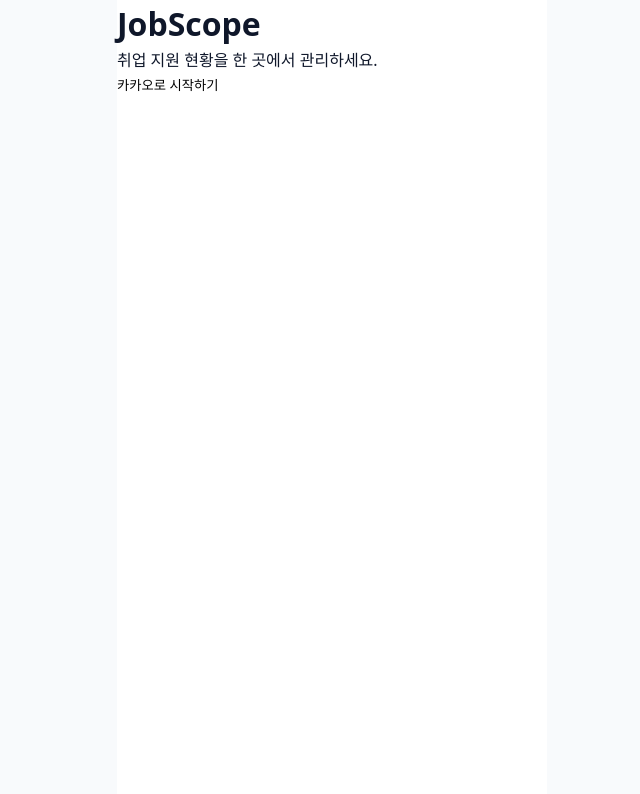
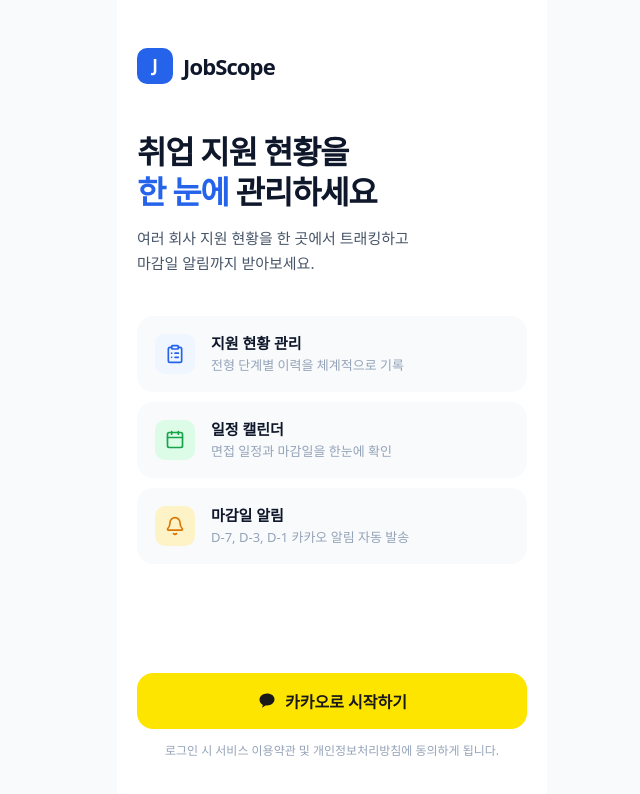
Before and after one commit to 2000JCH/jobscope, a React (Vite) app in the folder jobscope-frontend/: page / in a window 1280 px wide. Shown: the top 794 px of the page, without its empty margins (308-948 px from the left). Built offline with nearby package versions, Linux system fonts and the light colour scheme; no server answers; a web font is replaced by a local one.

Commit message:
style: 랜딩 페이지 UI 개선
- 로고 + 히어로 문구 + 기능 소개 카드 3개 레이아웃
- 카카오 로그인 버튼 스타일 적용

```diff
--- a/jobscope-frontend/src/pages/MainPage.jsx
+++ b/jobscope-frontend/src/pages/MainPage.jsx
@@ -1,8 +1,31 @@
 import { useEffect } from 'react';
 import { useNavigate } from 'react-router-dom';
 import { useAuthStore } from '../stores/useAuthStore';
+import { ClipboardList, Calendar, Bell } from 'lucide-react';
+import styles from './MainPage.module.css';
 
 const KAKAO_AUTH_URL = `https://kauth.kakao.com/oauth/authorize?client_id=${import.meta.env.VITE_KAKAO_CLIENT_ID}&redirect_uri=${import.meta.env.VITE_KAKAO_REDIRECT_URI}&response_type=code&scope=talk_message`;
+
+const FEATURES = [
+  {
+    icon: ClipboardList,
+    colorClass: 'iconBlue',
+    title: '지원 현황 관리',
+    desc: '전형 단계별 이력을 체계적으로 기록',
+  },
+  {
+    icon: Calendar,
+    colorClass: 'iconGreen',
+    title: '일정 캘린더',
+    desc: '면접 일정과 마감일을 한눈에 확인',
+  },
+  {
+    icon: Bell,
+    colorClass: 'iconOrange',
+    title: '마감일 알림',
+    desc: 'D-7, D-3, D-1 카카오 알림 자동 발송',
+  },
+];
 
 function MainPage() {
   const navigate = useNavigate();
@@ -14,17 +37,54 @@ function MainPage() {
     }
   }, [accessToken, navigate]);
 
-  const handleKakaoLogin = () => {
-    window.location.href = KAKAO_AUTH_URL;
-  };
+  return (
+    <div className={styles.page}>
+      <header className={styles.header}>
+        <div className={styles.logo}>
+          <span className={styles.logoLetter}>J</span>
+        </div>
+        <span className={styles.brandName}>JobScope</span>
+      </header>
 
-  return (
-    <div>
-      <h1>JobScope</h1>
-      <p>취업 지원 현황을 한 곳에서 관리하세요.</p>
-      <button onClick={handleKakaoLogin}>
-        카카오로 시작하기
-      </button>
+      <main className={styles.hero}>
+        <h1 className={styles.headline}>
+          취업 지원 현황을<br />
+          <span className={styles.highlight}>한 눈에</span> 관리하세요
+        </h1>
+        <p className={styles.subline}>
+          여러 회사 지원 현황을 한 곳에서 트래킹하고<br />
+          마감일 알림까지 받아보세요.
+        </p>
+
+        <div className={styles.features}>
+          {FEATURES.map(({ icon: Icon, colorClass, title, desc }) => (
+            <div key={title} className={styles.featureItem}>
+              <div className={`${styles.featureIcon} ${styles[colorClass]}`}>
+                <Icon size={20} />
+              </div>
+              <div className={styles.featureText}>
+                <span className={styles.featureTitle}>{title}</span>
+                <span className={styles.featureDesc}>{desc}</span>
+              </div>
+            </div>
+          ))}
+        </div>
+      </main>
+
+      <div className={styles.cta}>
+        <button
+          className={styles.kakaoBtn}
+          onClick={() => { window.location.href = KAKAO_AUTH_URL; }}
+        >
+          <svg width="20" height="20" viewBox="0 0 24 24" fill="currentColor" aria-hidden="true">
+            <path d="M12 3C7.03 3 3 6.36 3 10.5c0 2.64 1.63 4.96 4.09 6.33L6 20l4.18-2.58c.59.08 1.21.08 1.82.08 4.97 0 9-3.36 9-7.5S16.97 3 12 3z" />
+          </svg>
+          카카오로 시작하기
+        </button>
+        <p className={styles.disclaimer}>
+          로그인 시 서비스 이용약관 및 개인정보처리방침에 동의하게 됩니다.
+        </p>
+      </div>
     </div>
   );
 }
--- /dev/null
+++ b/jobscope-frontend/src/pages/MainPage.module.css
@@ -0,0 +1,159 @@
+.page {
+  min-height: 100dvh;
+  display: flex;
+  flex-direction: column;
+  background: var(--color-bg);
+  padding: 0 1.25rem;
+}
+
+.header {
+  padding-top: calc(3rem + env(safe-area-inset-top));
+  display: flex;
+  align-items: center;
+  gap: 0.625rem;
+}
+
+.logo {
+  width: 2.25rem;
+  height: 2.25rem;
+  background: var(--color-primary);
+  border-radius: 0.625rem;
+  display: flex;
+  align-items: center;
+  justify-content: center;
+  flex-shrink: 0;
+}
+
+.logoLetter {
+  color: #fff;
+  font-size: 1.0625rem;
+  font-weight: 800;
+  letter-spacing: -0.02em;
+}
+
+.brandName {
+  font-size: 1.375rem;
+  font-weight: 800;
+  letter-spacing: -0.04em;
+  color: var(--color-text);
+}
+
+.hero {
+  margin-top: 3rem;
+  flex: 1;
+}
+
+.headline {
+  font-size: 2rem;
+  font-weight: 800;
+  line-height: 1.25;
+  letter-spacing: -0.04em;
+  color: var(--color-text);
+}
+
+.highlight {
+  color: var(--color-primary);
+}
+
+.subline {
+  margin-top: 0.875rem;
+  font-size: 0.9375rem;
+  color: var(--color-text-sub);
+  line-height: 1.65;
+  font-weight: 400;
+}
+
+.features {
+  margin-top: 2.5rem;
+  display: flex;
+  flex-direction: column;
+  gap: 0.625rem;
+}
+
+.featureItem {
+  display: flex;
+  align-items: center;
+  gap: 1rem;
+  padding: 1rem 1.125rem;
+  background: var(--color-surface);
+  border-radius: var(--radius-lg);
+}
+
+.featureIcon {
+  width: 2.5rem;
+  height: 2.5rem;
+  border-radius: 0.625rem;
+  display: flex;
+  align-items: center;
+  justify-content: center;
+  flex-shrink: 0;
+}
+
+.iconBlue {
+  background: var(--color-primary-light);
+  color: var(--color-primary);
+}
+
+.iconGreen {
+  background: var(--color-success-bg);
+  color: var(--color-success);
+}
+
+.iconOrange {
+  background: var(--color-warning-bg);
+  color: var(--color-warning);
+}
+
+.featureText {
+  display: flex;
+  flex-direction: column;
+  gap: 0.125rem;
+}
+
+.featureTitle {
+  font-size: 0.9375rem;
+  font-weight: 600;
+  color: var(--color-text);
+}
+
+.featureDesc {
+  font-size: 0.8125rem;
+  color: var(--color-text-muted);
+}
+
+.cta {
+  padding: 2rem 0;
+  padding-bottom: calc(2.5rem + env(safe-area-inset-bottom));
+  display: flex;
+  flex-direction: column;
+  gap: 0.75rem;
+}
+
+.kakaoBtn {
+  display: flex;
+  align-items: center;
+  justify-content: center;
+  gap: 0.5rem;
+  width: 100%;
+  padding: 1rem;
+  background: var(--color-kakao);
+  color: var(--color-kakao-text);
+  border-radius: var(--radius-lg);
+  font-size: 1rem;
+  font-weight: 700;
+  min-height: 3.25rem;
+  transition: opacity 0.15s;
+  border: none;
+  cursor: pointer;
+}
+
+.kakaoBtn:active {
+  opacity: 0.85;
+}
+
+.disclaimer {
+  font-size: 0.75rem;
+  color: var(--color-text-muted);
+  text-align: center;
+  line-height: 1.6;
+}
```
